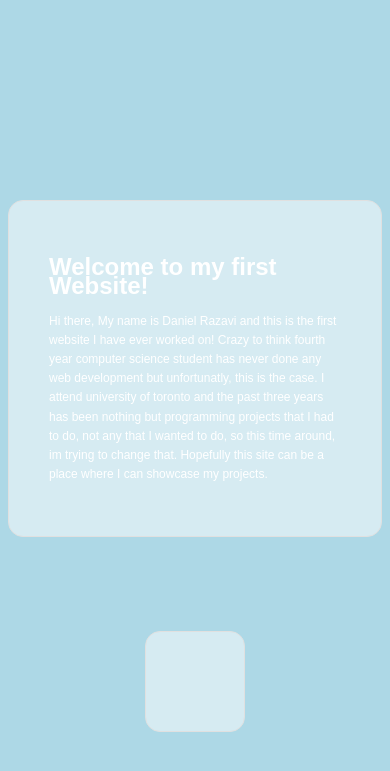
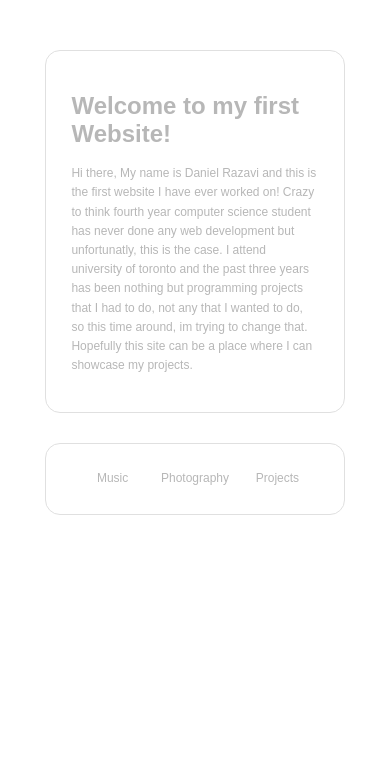
Before and after one commit to DanielRazavi/DanielRazavi.github.io, a PHP site: page / in a window 390 px wide. Shown: the top 771 px of the page. Run offline with PHP 8.4, Linux system fonts and the light colour scheme.

Commit message:
RWD Mission: Done?
I believe that it is done, I haven't discovered any bugs yet but we'll see.

```diff
--- a/css/style.css
+++ b/css/style.css
@@ -25,14 +25,6 @@ body{
 
 }
 
-
-.box:hover a{
-    transition-property: color;
-    transition-duration: 1s;
-    transition-delay: 0.7s;
-    color: #b7b7b7;
-}
-
 .box a{
     font-size: 12px;
     text-decoration: none;
@@ -42,16 +34,8 @@ body{
     transition-delay: 0s;
 }
 
-.box:hover{
-    background-color: #ffffff;
-    box-shadow: 0 5px 35px 0px rgba(0,0,0,0.5);
-    color: #b7b7b7;
-}
-
-
-
 .main{
-    margin: 200px auto 25px;
+    margin: 200px auto 50px;
 }
 
 img {
@@ -62,13 +46,12 @@ img {
     border-radius: 15px;
 }
 
-
 .navbar{
     margin: auto;
     display: table;
     position: sticky;
     margin-top:30px;
-    bottom: 20px;
+	bottom: 20px;
     width: 100px;
     table-layout: fixed;
 
@@ -91,8 +74,45 @@ img {
     box-shadow: 0 5px 35px 0px rgba(0,0,0,0.5);
 }
 
+.box:hover{
+    background-color: #ffffff;
+    box-shadow: 0 5px 35px 0px rgba(0,0,0,0.5);
+    color: #b7b7b7;
+}
+
+.box:hover a{
+    transition-property: color;
+    transition-duration: 1s;
+    transition-delay: 0.7s;
+    color: #b7b7b7;
+}
+
 @media only screen and (max-width: 768px) {
-    body {
-        background-color: lightblue;
+    .box {
+		margin: 50px auto 0px;
+		width: 80%;
+		padding: 25px;
+		font-size: 12px;
+        color:#b7b7b7 ;
     }
+	.box h1{
+		line-height: normal;
+	}
+
+	.navbar{
+		margin: auto;
+		width: 80%;
+		background-color: #ffffff;
+		bottom: 20px;
+		margin-top:30px;
+
+	}
+
+	.box a{
+		color: #b7b7b7;
+	}
+
+	img{
+		width: 80%;
+	}
 }
--- a/index.html
+++ b/index.html
@@ -15,8 +15,6 @@
     </div>
 
 
-	<br/><br/>
-
 	<div class="box navbar">
 		<a href="#">Music</a>
 		<a href="./pages/photography.html">Photography</a>
```
